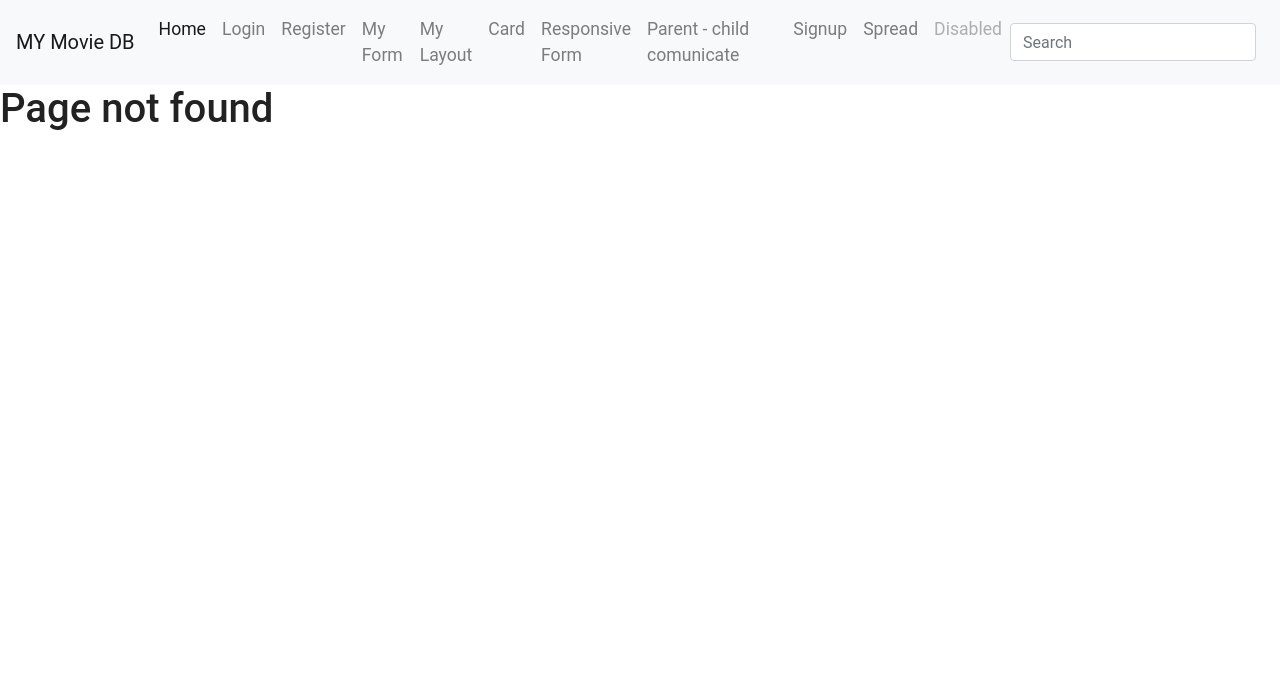
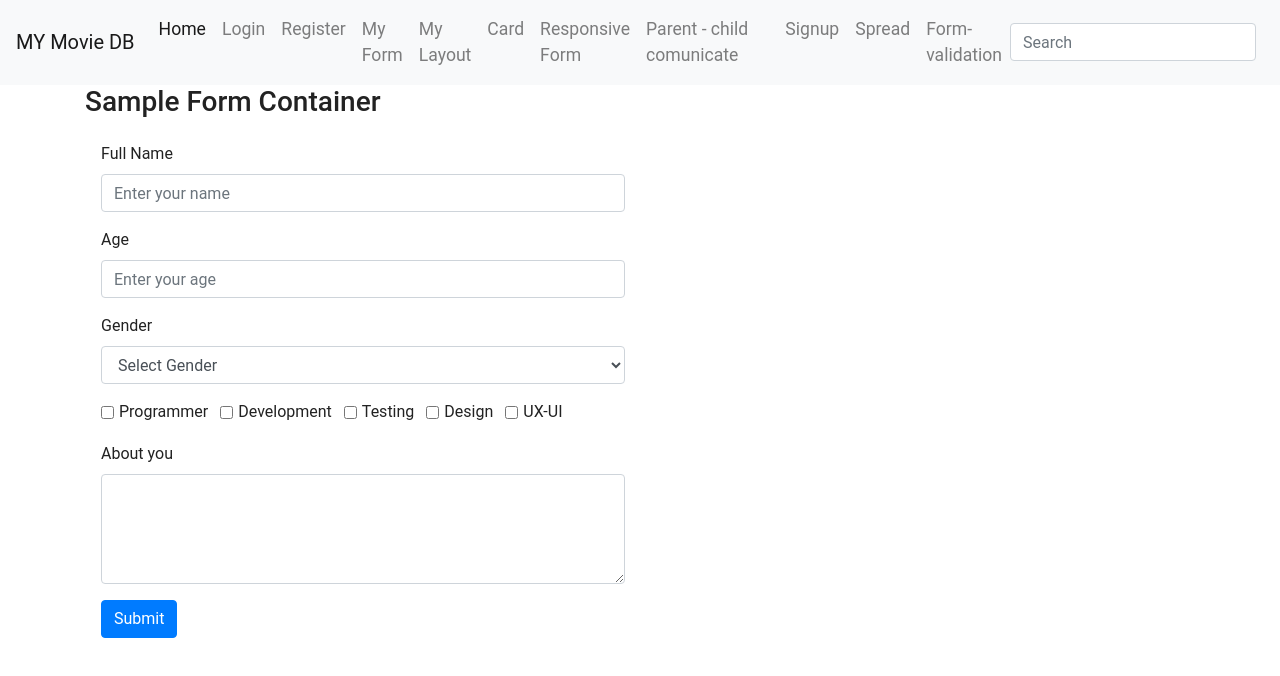
Before and after one commit to zero71st/electron-moviedb, a React (Create React App) app: page /validation in a window 1280 px wide. Before the commit this address had no page. Shown: the top 676 px of the page. Built offline with nearby package versions, Linux system fonts and the light colour scheme.

Commit message:
Added validation form

```diff
--- a/src/App.js
+++ b/src/App.js
@@ -12,6 +12,7 @@ import ResponsiveForm from './components/ResponsiveForm';
 import Parent from './components/Parent';
 import Signup from './components/Signup';
 import SpreadAttribute from './components/SpreadAttribute';
+import FormValidation from './components/FormValidation';
 
 export default class App extends Component {
 
@@ -32,6 +33,7 @@ export default class App extends Component {
             <Route path='/parent' component = {Parent}/>
             <Route path='/signup' component = {Signup}/>
             <Route path='/spread' component = {SpreadAttribute}/>
+            <Route path='/validation' component= {FormValidation}/>
             <Route component={Error}/>
           </Switch>
         </BrowserRouter>
--- /dev/null
+++ b/src/components/FormValidation.js
@@ -0,0 +1,90 @@
+import React, { Component } from 'react';
+
+
+export default class FormValidation extends Component{
+    constructor(props){
+        super(props)
+
+        this.state={
+            newUser:{
+                firstname:'',
+                age:0,
+                gender:'',
+                skill:[],
+            },
+            genders:["Male","Female","Orther"],
+            skills:["Programmer","Development","Testing","Design","UX-UI"]
+        }
+    }
+
+    handleSubmit=(e)=>{
+        e.preventDefault();
+        console.log(this.state.newUser);
+    }
+
+    handleChange=(e)=>{
+        let name = e.target.name;
+        let value = e.target.value;
+        this.setState(prevState => ({
+               newUser:{
+                   ...prevState.newUser,
+                   [name]:value
+               }
+        }));
+    }
+
+
+
+    render(){
+        return(
+            <div className="container">
+                <h3>Sample Form Container</h3>
+                <div className="row">
+                    <div className="col-md-6">
+                        <form onSubmit={this.handleSubmit}>
+                            <div className="form-group">
+                                <label htmlFor="fullname">Full Name</label>
+                                <input type="text" name="firstname" onChange={this.handleChange} className="form-control" id="fullname" aria-describedby="fullnameHelp" placeholder="Enter your name" />
+                            </div>
+                            <div className="form-group">
+                                <label htmlFor="age">Age</label>
+                                <input type="text" name="age" onChange={this.handleChange} className="form-control" id="age" placeholder="Enter your age" />
+                            </div>
+                            <div className="form-group">
+                                <label htmlFor="gender">Gender</label>
+                                <select id="gender" name="gender" value={this.state.newUser.gender} onChange={this.handleChange} className="form-control">
+                                    <option selected>Select Gender</option>
+                                    {this.state.genders.map(gender=>
+                                        <option key={gender} value={gender}>
+                                            {gender}
+                                        </option>
+                                    )}
+                                </select>
+                            </div>
+
+                            <div className="form-group">
+                                {this.state.skills.map(skill => {
+                                    return (
+                                        <div className="form-check form-check-inline">
+                                            <input key={skill} name="skill" value={this.state.skills} onChange={this.handleChange} className="form-check-input" type="checkbox" id="gridCheck" />
+                                            <label className="form-check-label" htmlFor="gridCheck">
+                                                {skill}
+                                            </label>
+                                        </div>
+                                    )
+                                }
+                                )}
+                            </div>
+
+                            <div className="form-group">
+                                <label htmlFor="about">About you</label>
+                                <textarea className="form-control" id="about" rows="4"></textarea>
+                            </div>
+                            <button type="submit" className="btn btn-primary">Submit</button>
+                        </form>
+                    </div>
+                </div>
+            </div>
+        );
+    }
+}
--- a/src/components/Navbar.js
+++ b/src/components/Navbar.js
@@ -52,7 +52,7 @@ export default class Navbar extends Component {
                             </li>
 
                             <li className="nav-item">
-                                <a className="nav-link disabled" href="#" tabindex="-1" aria-disabled="true">Disabled</a>
+                                <a className="nav-link" href="/validation">Form-validation</a>
                             </li>
                         </ul>
                         <form className="form-inline my-2 my-lg-0">
```
